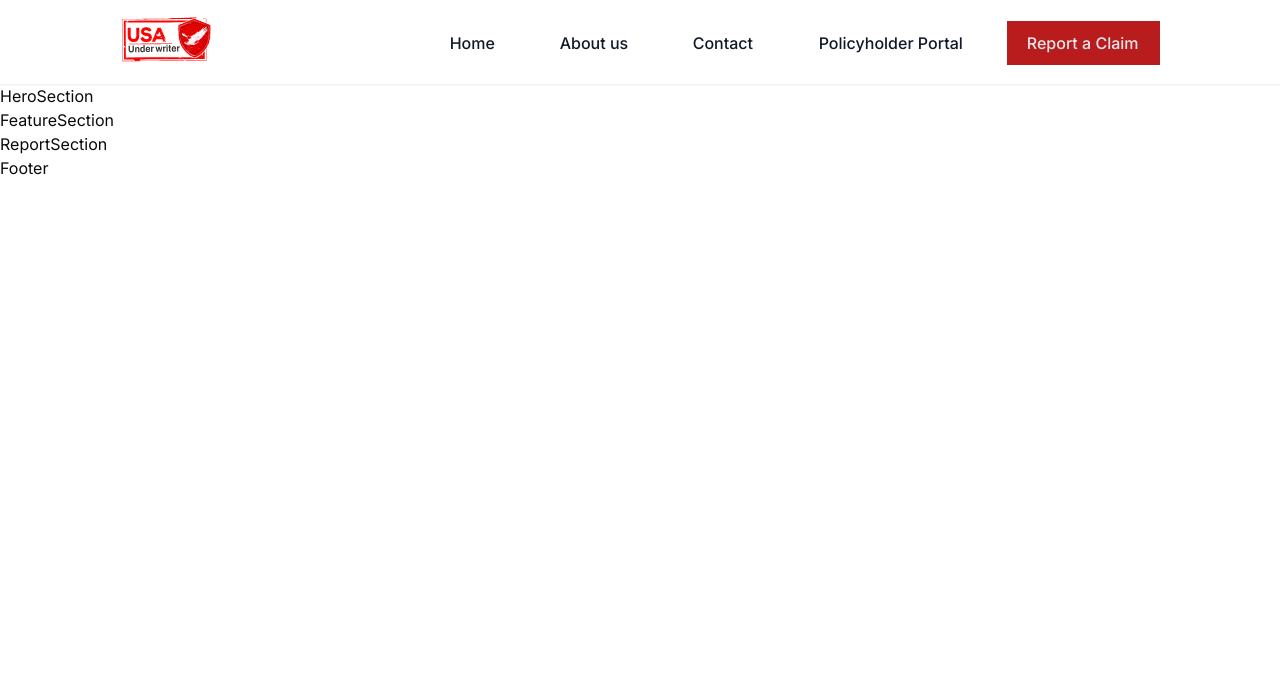
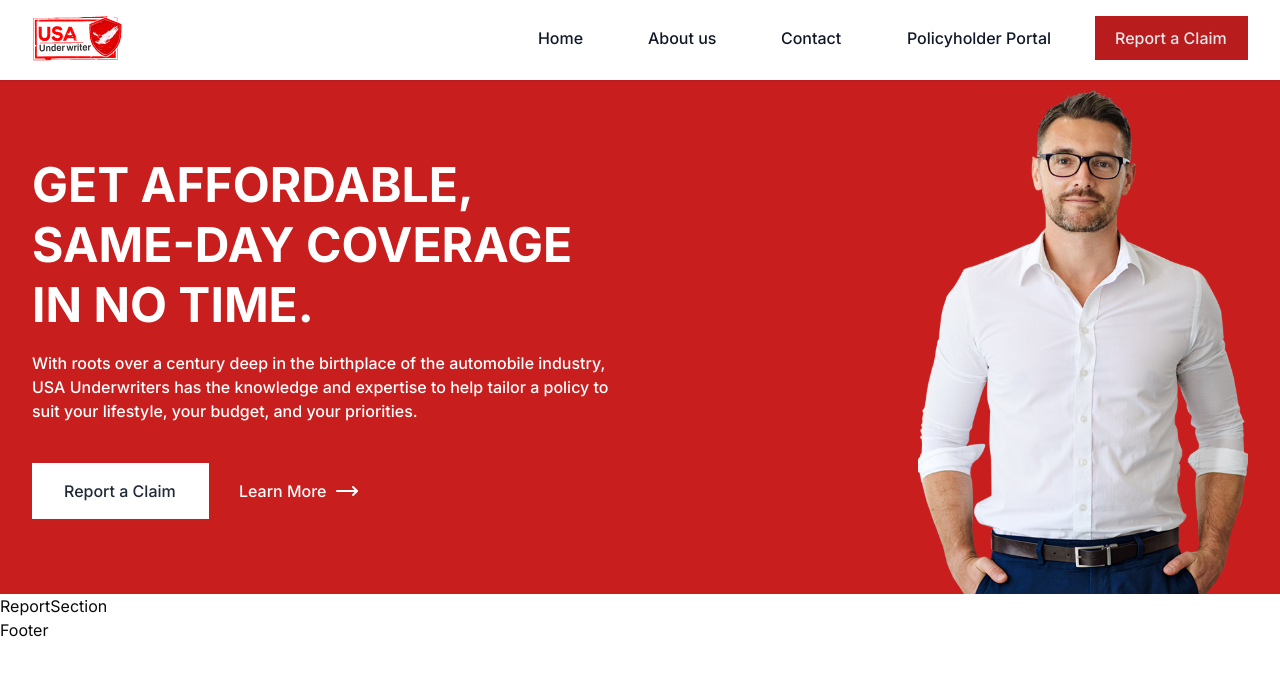
Before and after one commit to muntasirudoy/Assignment_neutrixinc, a Next.js app: page / in a window 1280 px wide. Shown: the top 674 px of the page. Built offline with nearby package versions, Linux system fonts and the light colour scheme.

Commit message:
feat : add hero section, refactor: header section

```diff
--- a/package.json
+++ b/package.json
@@ -22,6 +22,7 @@
     "@radix-ui/react-slot": "^1.0.2",
     "class-variance-authority": "^0.7.0",
     "clsx": "^2.1.0",
+    "lucide-react": "^0.363.0",
     "next": "14.1.0",
     "react": "^18",
     "react-dom": "^18",
--- a/src/app/(_components)/home/feature-section.tsx
+++ b/src/app/(_components)/home/feature-section.tsx
@@ -1,3 +1,3 @@
 export const FeatureSection = () => {
-  return <div>FeatureSection</div>;
+  return <div></div>;
 };
--- a/src/app/(_components)/home/hero-section.tsx
+++ b/src/app/(_components)/home/hero-section.tsx
@@ -1,3 +1,47 @@
+import { MoveRight } from "lucide-react";
+import Image from "next/image";
+
 export const HeroSection = () => {
-  return <div>HeroSection</div>;
+  return (
+    <div className=" h-[514px] bg-[#C81E1E]">
+      <div className="container flex h-full justify-between">
+        <div className="box-border flex  w-1/2 flex-col justify-center">
+          <div className=" z-[1] flex max-w-full flex-col items-start justify-start gap-[40px] self-stretch">
+            <div className="flex max-w-full flex-col items-start justify-start gap-[16px] self-stretch">
+              <b className=" relative inline-block w-[553px] max-w-full text-[48px] font-bold uppercase leading-[125%] text-white">
+                Get affordable, same-day coverage in no time.
+              </b>
+              <div className="relative self-stretch text-base font-medium leading-[150%] text-white">
+                With roots over a century deep in the birthplace of the automobile industry, USA
+                Underwriters has the knowledge and expertise to help tailor a policy to suit your
+                lifestyle, your budget, and your priorities.
+              </div>
+            </div>
+            <div className="mq450:flex-wrap flex max-w-full flex-row items-center justify-start gap-[30px] text-base text-gray-800">
+              <div className="rounded-37xl flex flex-row items-center justify-center whitespace-nowrap bg-white px-8 py-4">
+                <div className="relative inline-block min-w-[113px] font-medium leading-[150%]">
+                  Report a Claim
+                </div>
+              </div>
+              <div className="flex h-6 flex-row items-center justify-center gap-[8px] text-white">
+                <div className="relative inline-block min-w-[87px] whitespace-nowrap font-medium leading-[150%]">
+                  Learn More
+                </div>
+                <MoveRight />
+              </div>
+            </div>
+          </div>
+        </div>
+        <div>
+          <Image
+            width={330}
+            height={530}
+            className=" h-full object-cover"
+            alt="person"
+            src="/person.svg"
+          />
+        </div>
+      </div>
+    </div>
+  );
 };
--- a/src/app/widgets/header/header.tsx
+++ b/src/app/widgets/header/header.tsx
@@ -2,7 +2,8 @@ import Link from "next/link";
 
 function Header() {
   return (
-    <header className="font-caption  sticky top-[0] z-[99] box-border flex max-w-full flex-row items-end justify-center  self-stretch overflow-hidden bg-white pb-[19px] pl-[42px] pr-5 pt-[17px] text-left text-base text-gray-900 shadow-[0px_1px_2px_rgba(0,_0,_0,_0.08)] lg:box-border lg:gap-[433.5px_217px] lg:pl-[21px]">
+    <header className="font-caption  sticky top-[0] z-[99] box-border overflow-hidden bg-white py-4  text-left text-base text-gray-900 shadow-[0px_1px_2px_rgba(0,_0,_0,_0.08)] lg:box-border ">
+      <div className="container flex justify-between">
         <div className="box-border flex h-12 w-[91.5px] flex-col items-start justify-end px-0 pb-[1.9px] pt-0">
           <img
             className="relative h-[46.1px] max-w-full shrink-0 self-stretch overflow-hidden"
@@ -13,7 +14,9 @@ function Header() {
         </div>
         <div className="hidden max-w-full flex-row items-start justify-start gap-[24px] lg:flex">
           <Link href={"/"} className="flex flex-row items-start justify-start px-5 py-2.5">
-          <div className="relative inline-block min-w-[46px] font-medium leading-[150%]">Home</div>
+            <div className="relative inline-block min-w-[46px] font-medium leading-[150%]">
+              Home
+            </div>
           </Link>
           <div className="flex flex-row items-start justify-start px-5 py-2.5">
             <Link
@@ -37,6 +40,7 @@ function Header() {
             </div>
           </button>
         </div>
+      </div>
     </header>
   );
 }
```
Also changed, not shown: public/person.svg (added), 1 other file (tests, documents, lock files or other folders). Lines whose indentation alone changed are shown as unchanged.
